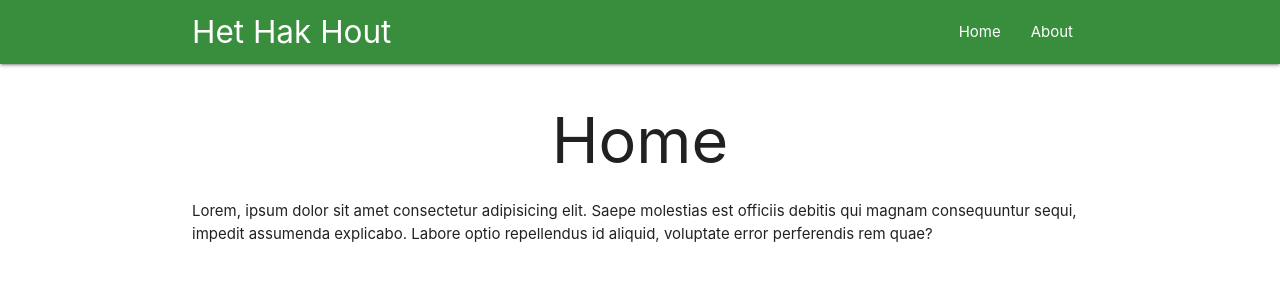
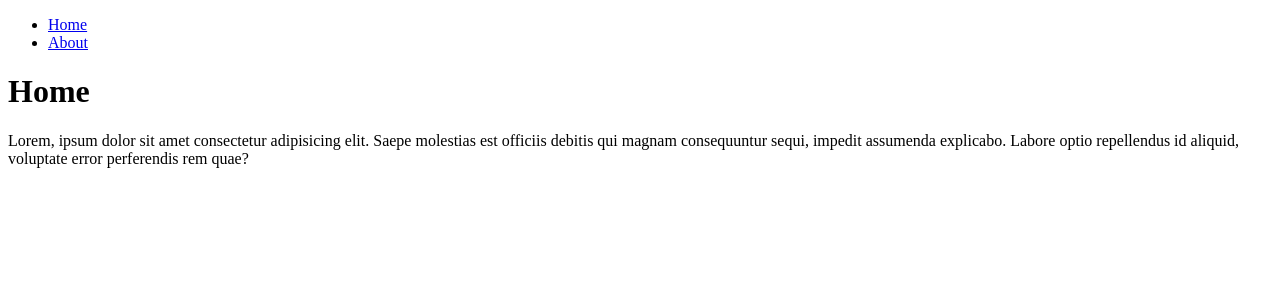
Before and after one commit to castelnuovo/hethakhout, a React (Create React App) app: page / in a window 1280 px wide. Shown: the top 300 px of the page. Built offline with nearby package versions, Linux system fonts and the light colour scheme.

Commit message:
removed materializecss

```diff
--- a/public/index.html
+++ b/public/index.html
@@ -7,11 +7,6 @@
         <meta name="theme-color" content="#000000" />
         <link rel="manifest" href="%PUBLIC_URL%/manifest.json" />
         <title>React App</title>
-
-        <link
-            rel="stylesheet"
-            href="https://cdnjs.cloudflare.com/ajax/libs/materialize/1.0.0/css/materialize.min.css"
-        />
     </head>
     <body>
         <div id="preloader">
--- a/src/Components/Navbar.js
+++ b/src/Components/Navbar.js
@@ -4,24 +4,19 @@ import { NavLink } from 'react-router-dom';
 class Navbar extends Component {
     render() {
         return (
-            <nav className="nav-wrapper green darken-2">
-                <div className="container">
-                    <a href="/" className="brand-logo">
-                        Het Hak Hout
-                    </a>
+            <nav>
                 <ul className="right">
                     <li>
-                            <NavLink activeClassName="active" to="/">
+                        <NavLink exact to="/" activeClassName="active">
                             Home
                         </NavLink>
                     </li>
                     <li>
-                            <NavLink activeClassName="active" to="/about">
+                        <NavLink to="/about" activeClassName="active">
                             About
                         </NavLink>
                     </li>
                 </ul>
-                </div>
             </nav>
         );
     }
```
Lines whose indentation alone changed are shown as unchanged.
